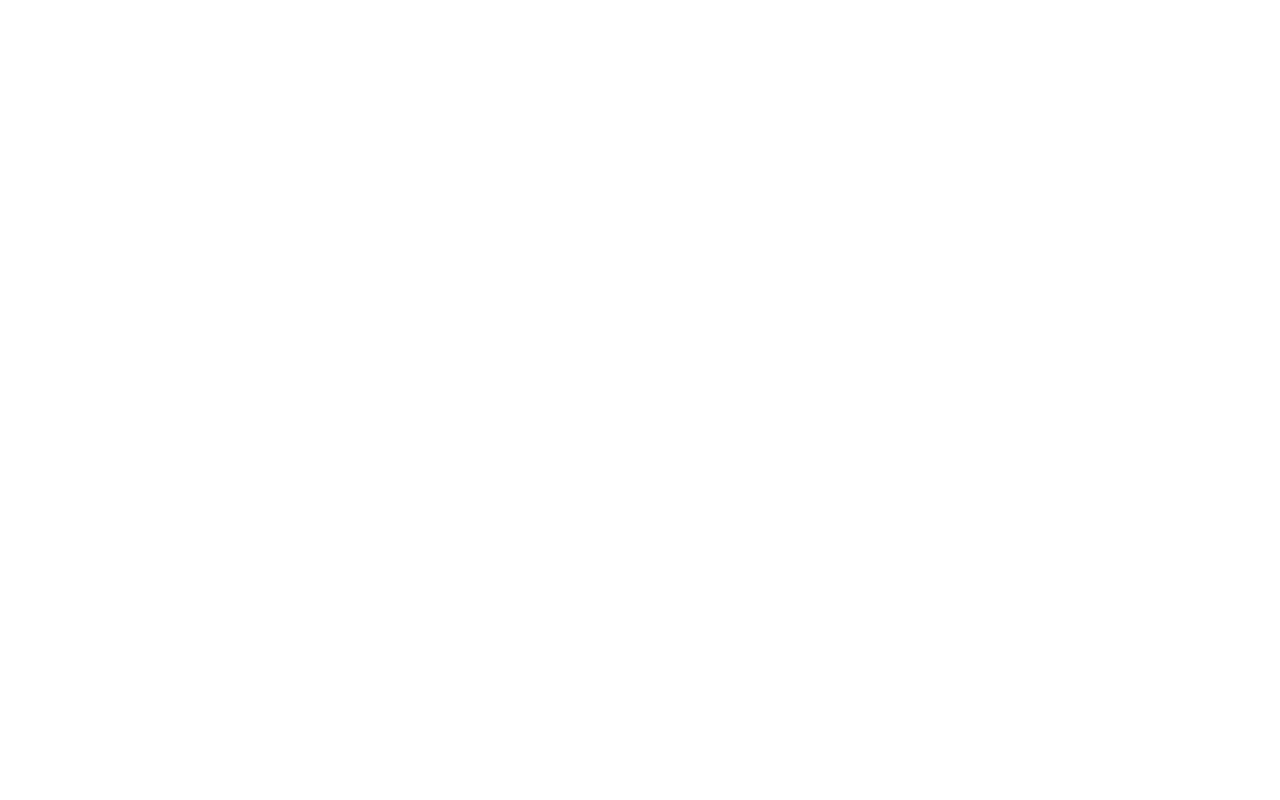
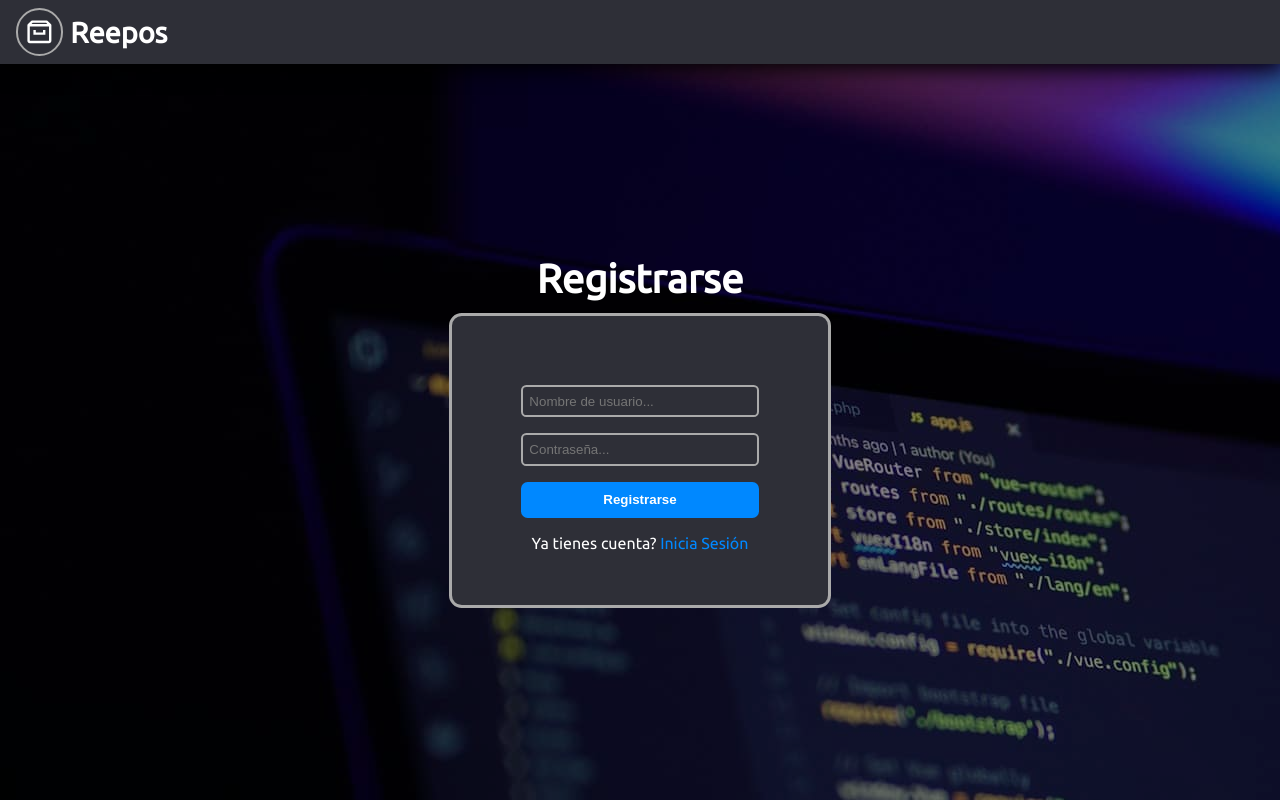
Before and after one commit to nox456/Reepos-FRONTEND, a website: page src/pages/signup.html in a window 1280 px wide. Drawn offline with Linux system fonts and the light colour scheme.

Commit message:
feat(pages): added signup page

```diff
--- a/src/css/home.css
+++ b/src/css/home.css
@@ -1,32 +1,3 @@
-:root {
-}
-
-header {
-    display: flex;
-    justify-content: space-between;
-    align-items: center;
-    padding: 1em;
-    height: 8vh;
-    box-shadow: var(--container-shadow);
-    position: relative;
-    z-index: 2;
-    #title {
-        display: flex;
-        justify-content: center;
-        align-items: center;
-        gap: 0.5em;
-        user-select: none;
-        font-size: .9em;
-        div {
-            border: 2px solid var(--border-primary-color);
-            padding: 0.5em;
-            border-radius: 50%;
-            display: flex;
-            justify-content: center;
-            align-items: center;
-        }
-    }
-}
 section#content {
     background-image: url("../resources/images/home.jpg");
     height: 92vh;
@@ -43,7 +14,7 @@ section#content {
         padding: 9em 6em;
         background-image: linear-gradient(
             to right,
-            var(--bg-color) 30%,
+            var(--bg-primary-color) 30%,
             transparent 100%
         );
         p {
@@ -71,8 +42,8 @@ section#content {
     }
 }
 hr#divisor {
-    border-color: var(--link-bg-color);
-    background-color: var(--link-bg-color);
+    border-color: var(--bg-secondary-color);
+    background-color: var(--bg-secondary-color);
     border-width: 2px;
     height: .3em;
 }
@@ -92,7 +63,7 @@ section#details {
         justify-content: space-between;
         gap: 2em;
         div {
-            border: 2px solid var(--link-bg-color);
+            border: 2px solid var(--bg-secondary-color);
             border-radius: 50%;
             display: flex;
             justify-content: center;
--- a/src/css/index.css
+++ b/src/css/index.css
@@ -14,18 +14,22 @@
 }
 
 :root {
-    --bg-color: #2e2f37;
+    --bg-primary-color: #2e2f37;
     --text-primary-color: #FFF;
     --border-primary-color: #AAA;
     --link-border-radius: .5em;
-    --link-bg-color: #08F;
+    --bg-secondary-color: #08F;
     --link-bg-hovered-color: #06F;
     --link-text-color: #999;
     --container-shadow: 2px 5px 1.3em #000;
+    --container-border-radius: .8em;
+    --input-border-radius: .4em;
+    --input-text-color: #AAA;
+    --error-color: #D20;
 }
 
 body {
-    background-color: var(--bg-color);
+    background-color: var(--bg-primary-color);
     color: var(--text-primary-color);
     font-family: "Ubuntu-Regular",sans-serif;
     font-style: normal;
@@ -49,11 +53,37 @@ a.link {
     border: 2px solid var(--border-primary-color);
     padding: .8em;
     border-radius: var(--link-border-radius);
-    background-color: var(--link-bg-color);
+    background-color: var(--bg-secondary-color);
     font-weight: bold;
     transition: background-color 100ms;
     &:hover {
         background-color: var(--link-bg-hovered-color);
+    }
+}
+header {
+    display: flex;
+    justify-content: space-between;
+    align-items: center;
+    padding: 1em;
+    height: 8vh;
+    box-shadow: var(--container-shadow);
+    position: relative;
+    z-index: 2;
+    #title {
+        display: flex;
+        justify-content: center;
+        align-items: center;
+        gap: 0.5em;
+        user-select: none;
+        font-size: .9em;
+        div {
+            border: 2px solid var(--border-primary-color);
+            padding: 0.5em;
+            border-radius: 50%;
+            display: flex;
+            justify-content: center;
+            align-items: center;
+        }
     }
 }
 footer {
@@ -64,7 +94,7 @@ footer {
     align-items: center;
     justify-content: space-between;
     p a {
-        color: var(--link-bg-color);
+        color: var(--bg-secondary-color);
     }
     p:nth-child(2) {
         display: flex;
@@ -83,6 +113,41 @@ footer {
         }
     }
 }
+input[type=text],
+input[type=password] {
+    background-color: transparent;
+    border: 2px solid var(--border-primary-color);
+    border-radius: var(--input-border-radius);
+    outline: none;
+    padding: .5em;
+    color: var(--input-text-color);
+    user-select: none;
+    transition: border-color 200ms;
+    &:focus {
+        border-color: var(--text-primary-color);
+    }
+}
+@media screen and (max-width: 640px) {
+    input[type=text],
+    input[type=password] {
+        padding: .8em;
+        font-size: 1.2em;
+    }
+}
+button[type=submit] {
+    padding: .8em;
+    background-color: var(--bg-secondary-color);
+    border-radius: var(--link-border-radius);
+    color: var(--text-primary-color);
+    font-weight: bold;
+    border: none;
+    cursor: pointer;
+    outline: none;
+    transition: background-color 100ms;
+    &:hover {
+        background-color: var(--link-bg-hovered-color);
+    }
+}
 @media screen and (max-width: 640px) {
     footer {
         flex-direction: column;
--- /dev/null
+++ b/src/css/signup.css
@@ -0,0 +1,56 @@
+main {
+    background-image: url("../resources/images/home.jpg");
+    height: 92vh; > div {
+        background-color: #0007;
+        width: 100%;
+        height: 100%;
+        display: flex;
+        justify-content: center;
+        align-items: center;
+        flex-direction: column;
+        gap: .7em;
+        h2 {
+            font-size: 2.5em;
+        }
+        section {
+            display: flex;
+            flex-direction: column;
+            justify-content: center;
+            align-items: center;
+            border: 3px solid var(--border-primary-color);
+            border-radius: var(--container-border-radius);
+            background-color: var(--bg-primary-color);
+            padding: 1em 5em;
+            height: 40%;
+            gap: 1em;
+            div#error-message {
+                color: var(--error-color);
+                font-weight: bold;
+                font-size: 1.1em;
+            }
+            form {
+                display: flex;
+                flex-direction: column;
+                gap: 1em;
+                width: 110%;
+            }
+            p a {
+                color: var(--bg-secondary-color);
+            }
+        }
+    }
+}
+@media screen and (max-width: 640px) {
+    main > div {
+        h2 {
+            font-size: 3em;
+        }
+        section {
+            height: 60%;
+            padding: 1em 3em;
+            p {
+                font-size: 1.2em;
+            }
+        }
+    }
+}
--- a/src/pages/signup.html
+++ b/src/pages/signup.html
@@ -0,0 +1,43 @@
+<!DOCTYPE html>
+<html lang="en">
+<head>
+    <meta charset="UTF-8">
+    <meta name="viewport" content="width=device-width, initial-scale=1.0">
+    <meta name="author" content="Gabriel Vieira">
+    <link rel="stylesheet" href="../css/index.css" />
+    <link rel="stylesheet" href="../css/signup.css">
+    <link rel="icon" href="../resources/favicon.ico">
+    <title>Registrarse - Reepos</title>
+</head>
+<body>
+    <header>
+        <div id="title">
+            <div>
+                <svg viewBox="0 0 24 24">
+                    <path
+                        d="m21.706 5.291-2.999-2.998A.996.996 0 0 0 18 2H6a.996.996 0 0 0-.707.293L2.294 5.291A.994.994 0 0 0 2 5.999V19c0 1.103.897 2 2 2h16c1.103 0 2-.897 2-2V5.999a.994.994 0 0 0-.294-.708zM6.414 4h11.172l.999.999H5.415L6.414 4zM4 19V6.999h16L20.002 19H4z"
+                    ></path>
+                    <path d="M15 12H9v-2H7v4h10v-4h-2z"></path>
+                </svg>
+            </div>
+            <h1><a href="../index.html">Reepos</a></h1>
+        </div>
+    </header>
+    <main>
+        <div>
+            <h2>Registrarse</h2>
+            <section>
+                <div id="error-message"></div>
+                <form>
+                    <input type="text" id="username" placeholder="Nombre de usuario...">
+                    <input type="password" id="password" placeholder="Contraseña...">
+                    <button type="submit">Registrarse</button>
+                </form>
+                <p>
+                    Ya tienes cuenta? <a href="../pages/signin.html">Inicia Sesión</a>
+                </p>
+            </section>
+        </div>
+    </main>
+</body>
+</html>
```
Also changed, not shown: src/index.html (+2 -2 lines).
